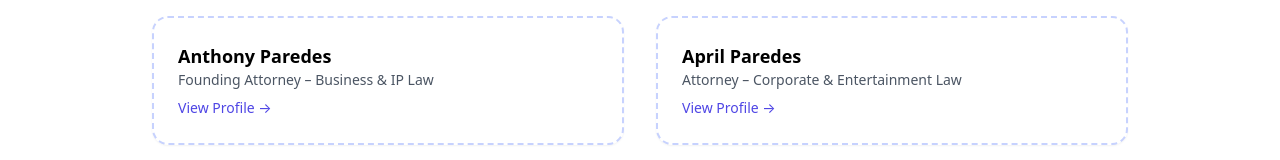
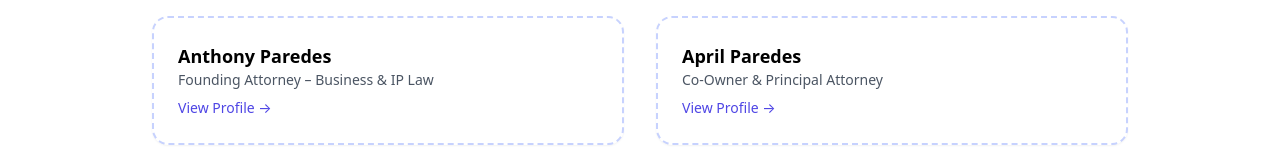
Before and after one commit to ajdreams17/Ascentlegal, a Next.js app: page /about in a window 1280 px wide. Shown: the part 773-933 px from the top of the page. Built offline with nearby package versions, Linux system fonts and the light colour scheme.

Commit message:
Update page.jsx

```diff
--- a/app/about/page.jsx
+++ b/app/about/page.jsx
@@ -8,7 +8,7 @@ export const metadata = {
 
 const attorneys = [
   { name: "Anthony Paredes", role: "Founding Attorney – Business & IP Law", slug: "Anthony-Paredes" },
-  { name: "April Paredes", role: "Attorney – Corporate & Entertainment Law", slug: "april-paredes" },
+  { name: "April Paredes", role: " Co-Owner & Principal Attorney ", slug: "april-paredes" },
 ];
 
 export default function AboutPage() {
```
